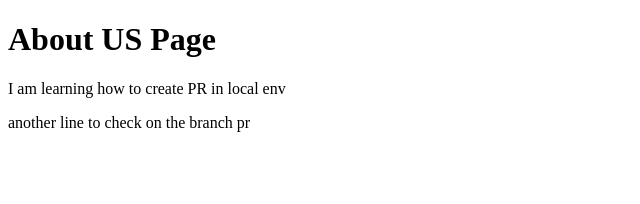
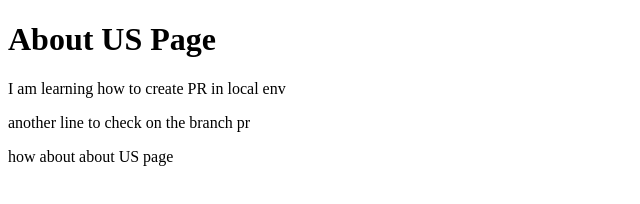
Before and after one commit to atik-fe/beta-testing, a plain HTML site: page about.html in a window 1280 px wide. Shown: the whole page, without its empty margins (0-640 px from the left). Drawn offline with Linux system fonts and the light colour scheme.

Commit message:
testing pr edit

```diff
--- a/about.html
+++ b/about.html
@@ -10,5 +10,6 @@
     <h1>About US Page</h1>
     <p>I am learning how to create PR in local env</p>
     <p>another line to check on the branch pr</p>
+    <p>how about about US page</p>
 </body>
 </html>
```
